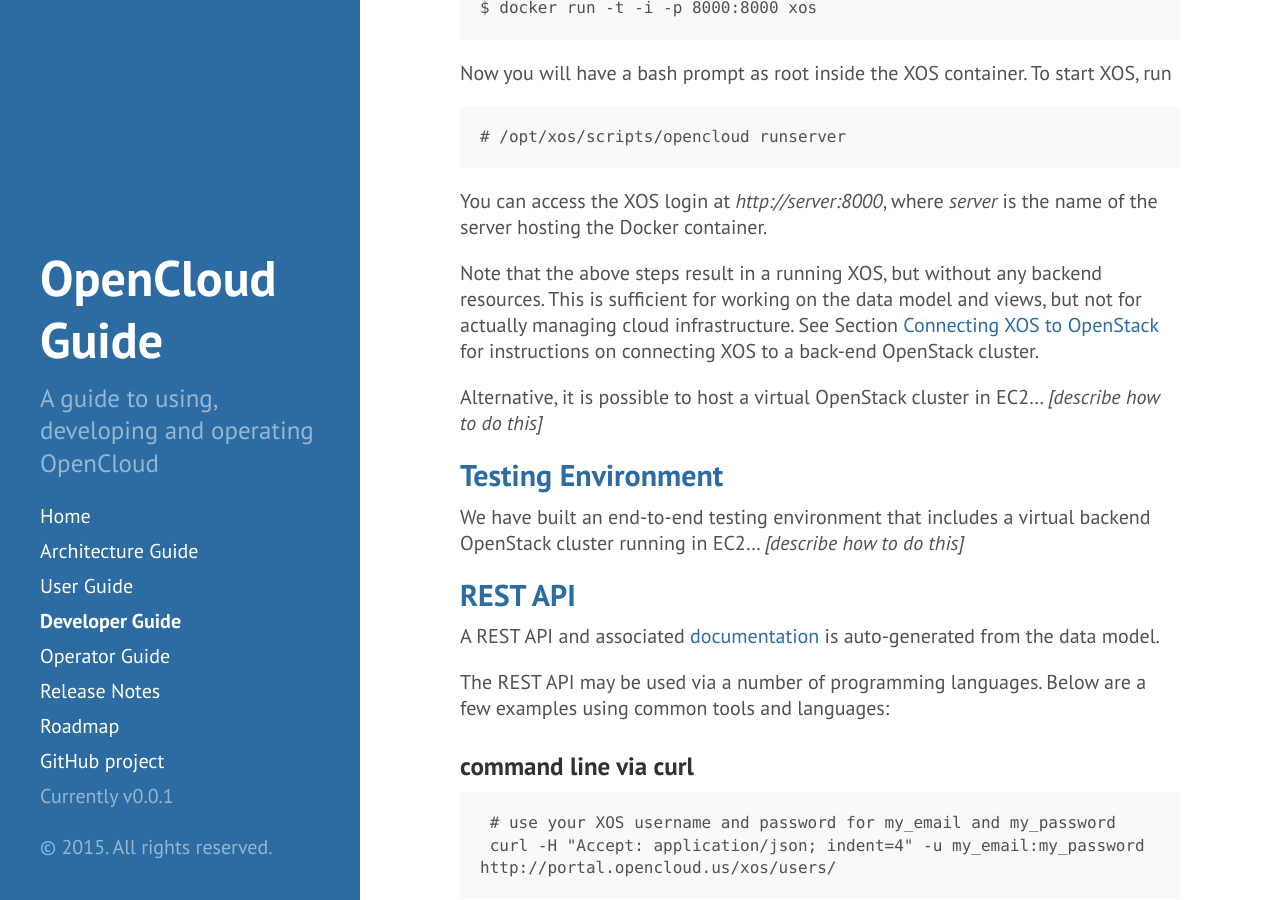
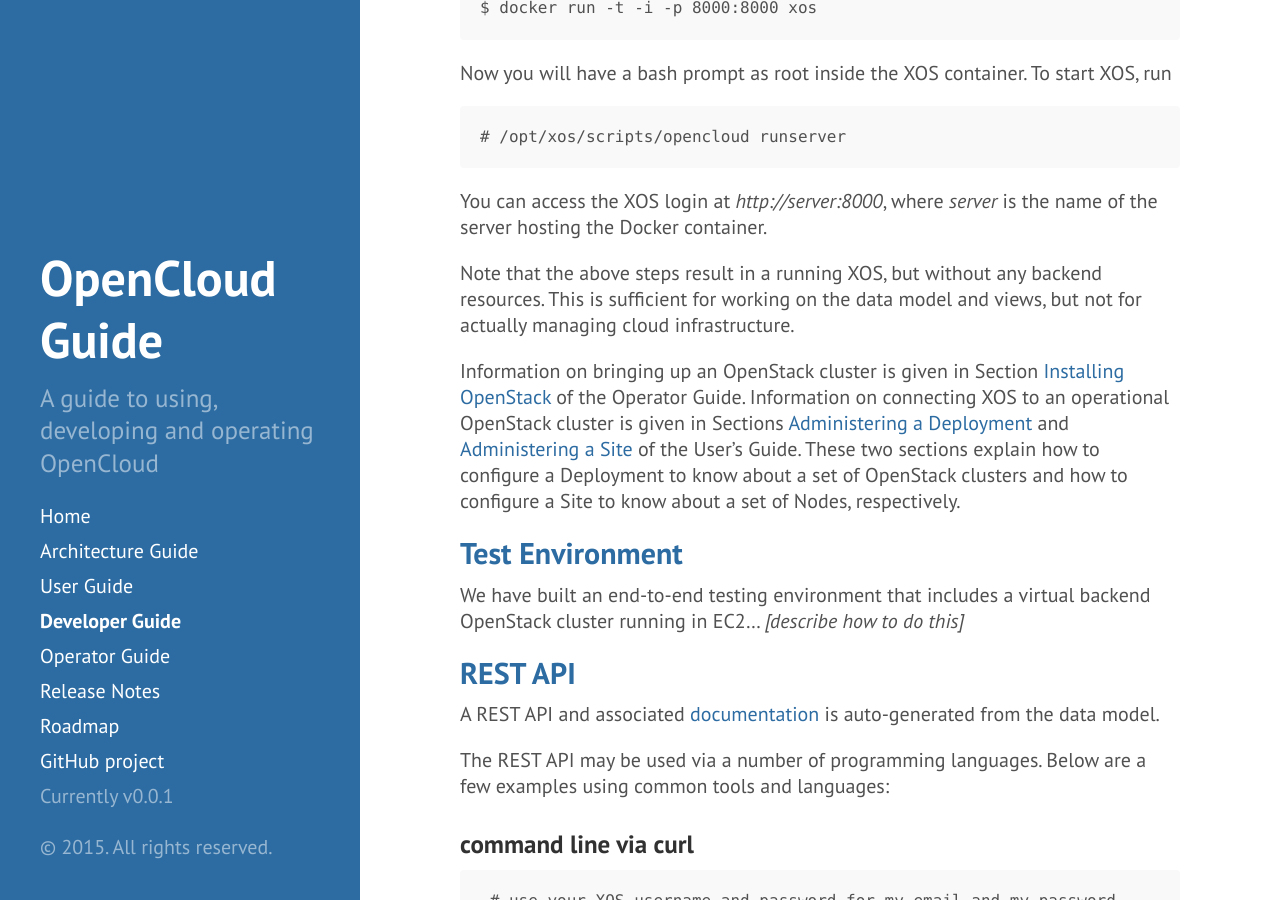
Before and after one commit to open-cloud/open-cloud.github.io.old, a Jekyll site: the page built from 2_developer.md, in a window 1280 px wide and 900 px high, scrolled down 733 px. Built offline with Jekyll 4.4.1, drawn with Linux system fonts in a browser that asks for light colours; Markdown is read by kramdown in place of the engine named in the settings.

Commit message:
fixed install xos notes

```diff
--- a/2_developer.md
+++ b/2_developer.md
@@ -12,7 +12,7 @@
 
 A Dockerfile available at
 [github.com/open-cloud/xos](https://github.com/open-cloud/xos)
-can be used to build a Docker image for running XOS.  The XOS
+can be used to build a Docker image for running XOS. The XOS
 files in the Docker image are copied from the local file tree,
 so it is easy to create a customized version of XOS by making
 local changes to the XOS source before building the Docker image.
@@ -48,14 +48,19 @@
 
 Note that the above steps result in a running XOS, but without any
 backend resources. This is sufficient for working on the data model
-and views, but not for actually managing cloud infrastructure. See
-Section [Connecting XOS to OpenStack](../3_operator.md/#xos-openstack)
-for instructions on connecting XOS to a back-end OpenStack cluster.
+and views, but not for actually managing cloud infrastructure.
 
-Alternative, it is possible to host a virtual OpenStack cluster in
-EC2... *[describe how to do this]*
+Information on bringing up an OpenStack cluster is given in Section
+[Installing OpenStack](#install-openstack) of the Operator Guide.
+Information on connecting XOS to an operational OpenStack cluster is
+given in Sections [Administering a
+Deployment](../1_user/#admin-deployment) and [Administering a
+Site](../1_user/#admin-site) of the User's Guide. These two sections
+explain how to configure a Deployment to know about a set of OpenStack
+clusters and how to configure a Site to know about a set of Nodes,
+respectively.
 
-##Testing Environment
+##Test Environment
 
 We have built an end-to-end testing environment that includes a
 virtual backend OpenStack cluster running in EC2... *[describe how to
```
Also changed, not shown: 3_operator.md (+8 -5 lines).
